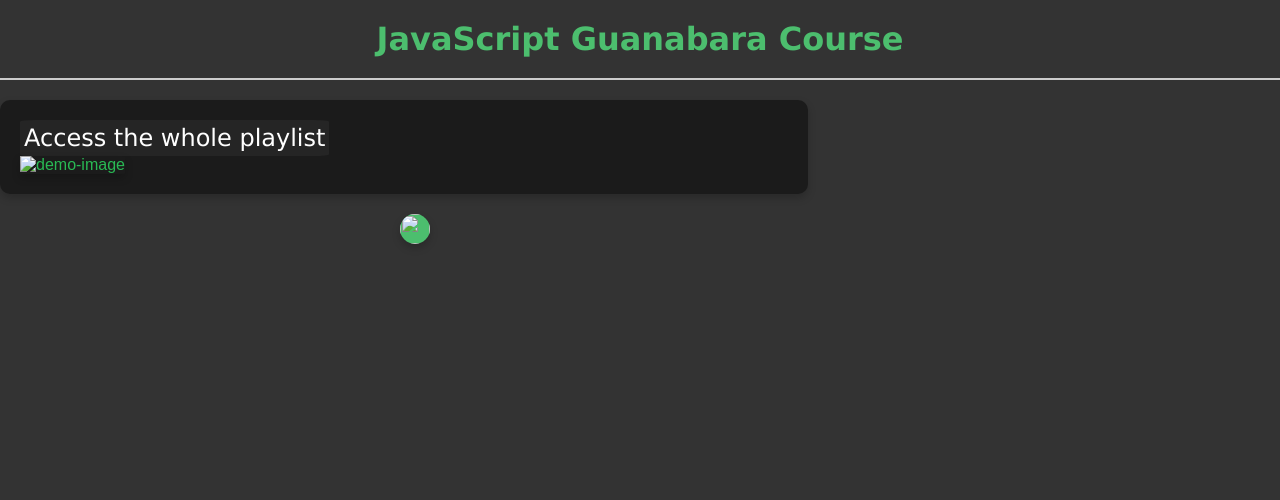
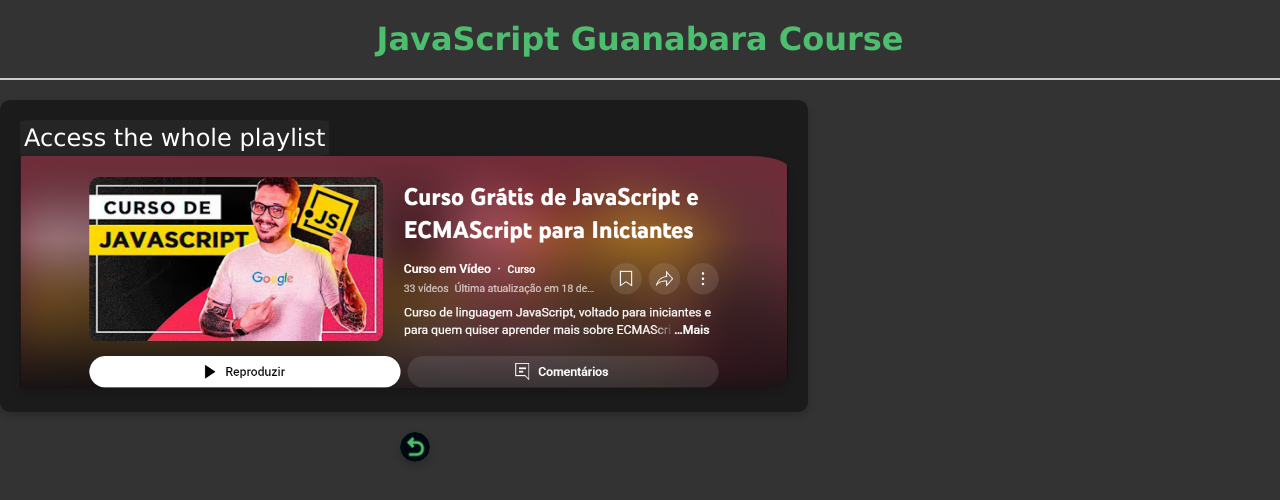
Before and after one commit to SrPatim14/my-Web-Cody-Hub, a plain HTML site: page js-course.html in a window 1280 px wide. Drawn offline with Linux system fonts and the light colour scheme.

Commit message:
Update js-course.html

```diff
--- a/js-course.html
+++ b/js-course.html
@@ -3,7 +3,7 @@
 <head>
     <meta charset="UTF-8">
     <meta name="viewport" content="width=device-width, initial-scale=1.0">
-    <link rel="shortcut icon" href="../../exercises/img/favicon-duck.ico" type="image/icon">
+    <link rel="shortcut icon" href="img/favicon-duck.ico" type="image/icon">
     <link rel="stylesheet" href="style.css">
     <title>JavaScript course</title>
 </head>
@@ -12,10 +12,10 @@
     <hr>
     <div>
         <p>Access the whole playlist</p>
-        <a href="https://www.youtube.com/playlist?list=PLHz_AreHm4dlsK3Nr9GVvXCbpQyHQl1o1" target="_blank" type="external"><img src="../../exercises/img/js-playlist.png" alt="demo-image" class="play"></a>
+        <a href="https://www.youtube.com/playlist?list=PLHz_AreHm4dlsK3Nr9GVvXCbpQyHQl1o1" target="_blank" type="external"><img src="img/js-playlist.png" alt="demo-image" class="play"></a>
     </div>
     <button>
-        <a href="index.html" target="_self" type="prev"><img src="../../exercises/img/return-fill-icon.png" alt=""></a>
+        <a href="index.html" target="_self" type="prev"><img src="img/return-fill-icon.png" alt=""></a>
     </button>
 </body>
 </html>
```
